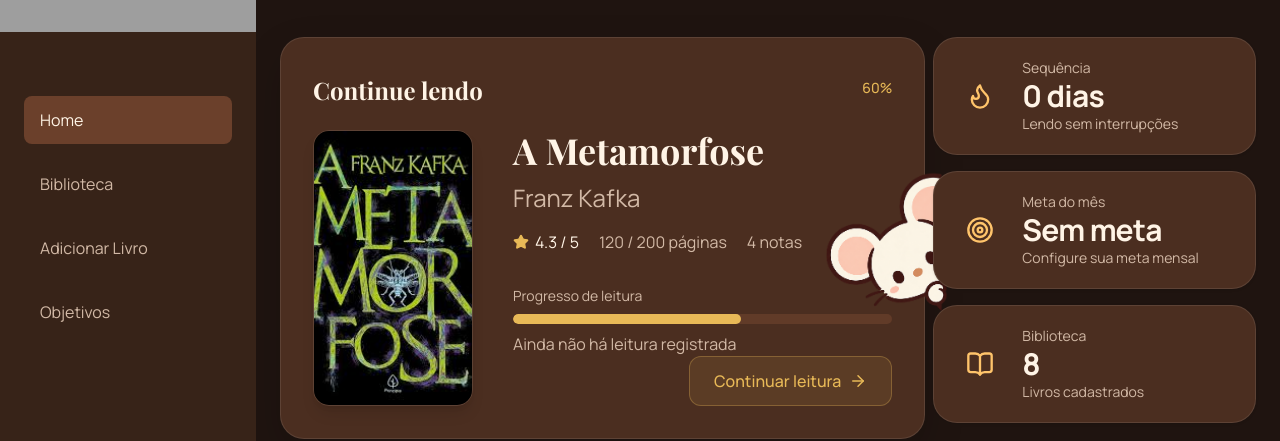
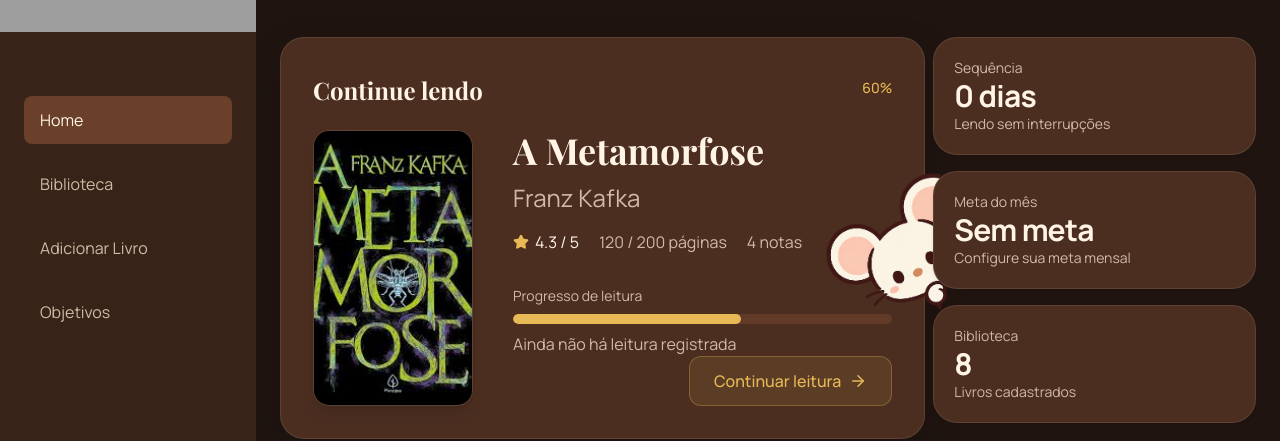
Before and after one commit to CapivaraDevv/charlib, a React (Vite) app: page / in a window 1280 px wide. Shown: the part 192-633 px from the top of the page. Built offline with nearby package versions, Linux system fonts and the light colour scheme; grey boxes are pictures that could not be loaded.

Commit message:
refactor: remove icon prop from StatsCard and adjust layout in ContinueReadingSection

```diff
--- a/src/components/home/ContinueReadingSection.tsx
+++ b/src/components/home/ContinueReadingSection.tsx
@@ -61,7 +61,6 @@ export default function ContinueReadingSection({
           title="Sequência"
           value={`${streak} dia${streak === 1 ? "" : "s"}`}
           subtitle="Lendo sem interrupções"
-          icon={<Flame size={28} />}
         />
 
         <StatsCard
@@ -79,14 +78,12 @@ export default function ContinueReadingSection({
                 : "Minutos lidos"
               : "Configure sua meta mensal"
           }
-          icon={<Target size={28} />}
         />
 
         <StatsCard
           title="Biblioteca"
           value={`${books.length}`}
           subtitle="Livros cadastrados"
-          icon={<BookOpen size={28} />}
         />
       </aside>
     </section>
--- a/src/components/home/StatsCard.tsx
+++ b/src/components/home/StatsCard.tsx
@@ -10,7 +10,6 @@ type StatsCardProps = {
 
   subtitle?: string;
 
-  icon: ReactNode;
 
   progress?: number;
 };
@@ -22,15 +21,12 @@ export default function StatsCard({
 
   subtitle,
 
-  icon,
-
   progress,
 }: StatsCardProps) {
 
 
   return (
     <Card className="flex items-center gap-4 border border-text/10 p-4 shadow-sm transition-colors hover:border-text/20 sm:p-5">
-      <div className="rounded-2xl p-3 text-[#ffc46b]">{icon}</div>
 
       <div className="min-w-0 flex-1">
         <p className="text-sm text-text-muted">{title}</p>
```
